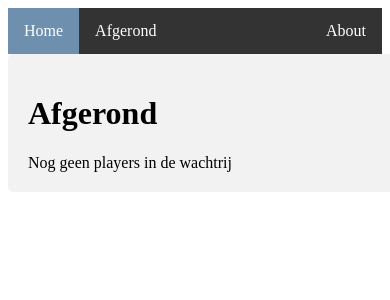
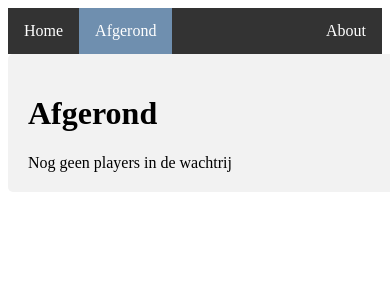
Before and after one commit to maxpandora/sending-1, a PHP site: page /afgerond.php in a window 390 px wide. Shown: the top 300 px of the page. Run offline with PHP 8.4, Linux system fonts and the light colour scheme; data that the repository does not hold is empty.

Commit message:
More cleaning navbar updated

```diff
--- a/afgerond.php
+++ b/afgerond.php
@@ -9,7 +9,7 @@
 </head>
 <body>
     <?php
-    require_once 'navbar.php';
+    require_once 'navbarafgerond.php';
     ?>
       <div class="div-1">
   <h1>Afgerond</h1>
--- a/database.php
+++ b/database.php
@@ -1,5 +1,5 @@
 <?php
-$servername = "localhost";
+$servername = "127.0.0.1";
 $username = "root";
 $password = "";
 $database = "sending";
--- a/insert.php
+++ b/insert.php
@@ -12,13 +12,12 @@ if(isset($_POST['submit']))
      $netwerk = mysqli_real_escape_string($conn, $_POST['netwerk']);
 
      $sql = "INSERT INTO `pakket`(`host`, `ip`, `gateway`, `netmask`, `dns`, `netwerk`) VALUES ('$host','$ip','$gateway','$netmask','$dns','$netwerk')";
-     $sql2 = "INSERT INTO `afgerond`(`host`, `ip`, `gateway`, `netmask`, `dns`, `netwerk`) VALUES ('$host','$ip','$gateway','$netmask','$dns','$netwerk')";
 
 
 
 }
 if ($conn->query($sql) === TRUE) {
-    header("Location: /sending/sending/index.php");
+    header("Location: /sending/index.php");
     exit;
 } else {
   }
--- /dev/null
+++ b/navbarafgerond.php
@@ -0,0 +1,6 @@
+<ul>
+  <li><a href="index.php">Home</a></li>
+  <li><a href="afgerond.php" class="active">Afgerond</a></li>
+  <li style="float:right"><a href="#about">About</a></li>
+
+</ul>
--- a/stylesheet.css
+++ b/stylesheet.css
@@ -86,3 +86,175 @@ input[type=text], select {
   border-radius: 4px;
   box-sizing: border-box;
 }
+
+
+// Navigation Variables
+$content-width: 1000px;
+$breakpoint: 799px;
+$nav-height: 70px;
+$nav-background: #262626;
+$nav-font-color: #ffffff;
+$link-hover-color: #2581DC;
+
+// Outer navigation wrapper
+.navigation {
+  height: $nav-height;
+  background: $nav-background;
+}
+
+// Logo and branding
+.brand {
+  position: absolute;
+  padding-left: 20px;
+  float: left;
+  line-height: $nav-height;
+  text-transform: uppercase;
+  font-size: 1.4em;
+  a,
+  a:visited {
+    color: $nav-font-color;
+    text-decoration: none;
+  }
+}
+
+// Container with no padding for navbar
+.nav-container {
+  max-width: $content-width;
+  margin: 0 auto;
+}
+
+// Navigation
+nav {
+  float: right;
+  ul {
+    list-style: none;
+    margin: 0;
+    padding: 0;
+    li {
+      float: left;
+      position: relative;
+      a,
+      a:visited {
+        display: block;
+        padding: 0 20px;
+        line-height: $nav-height;
+        background: $nav-background;
+        color: $nav-font-color;
+        text-decoration: none;
+        &:hover {
+          background: $link-hover-color;
+          color: $nav-font-color;
+        }
+        &:not(:only-child):after {
+          padding-left: 4px;
+          content: ' ▾';
+        }
+      } // Dropdown list
+      ul li {
+        min-width: 190px;
+        a {
+          padding: 15px;
+          line-height: 20px;
+        }
+      }
+    }
+  }
+}
+
+// Dropdown list binds to JS toggle event
+.nav-dropdown {
+  position: absolute;
+  display: none;
+  z-index: 1;
+  box-shadow: 0 3px 12px rgba(0, 0, 0, 0.15);
+}
+
+/* Mobile navigation */
+
+// Binds to JS Toggle
+.nav-mobile {
+  display: none;
+  position: absolute;
+  top: 0;
+  right: 0;
+  background: $nav-background;
+  height: $nav-height;
+  width: $nav-height;
+}
+@media only screen and (max-width: 798px) {
+  // Hamburger nav visible on mobile only
+  .nav-mobile {
+    display: block;
+  }
+  nav {
+   width: 100%;
+    padding: $nav-height 0 15px;
+    ul {
+      display: none;
+      li {
+        float: none;
+        a {
+          padding: 15px;
+          line-height: 20px;
+        }
+        ul li a {
+          padding-left: 30px;
+        }
+      }
+    }
+  }
+  .nav-dropdown {
+    position: static;
+  }
+}
+@media screen and (min-width: $breakpoint) {
+  .nav-list {
+    display: block !important;
+  }
+}
+#nav-toggle {
+  position: absolute;
+  left: 18px;
+  top: 22px;
+  cursor: pointer;
+  padding: 10px 35px 16px 0px;
+  span,
+  span:before,
+  span:after {
+    cursor: pointer;
+    border-radius: 1px;
+    height: 5px;
+    width: 35px;
+    background: $nav-font-color;
+    position: absolute;
+    display: block;
+    content: '';
+    transition: all 300ms ease-in-out;
+  }
+  span:before {
+    top: -10px;
+  }
+  span:after {
+    bottom: -10px;
+  }
+  &.active span {
+    background-color: transparent;
+    &:before,
+    &:after {
+      top: 0;
+    }
+    &:before {
+      transform: rotate(45deg);
+    }
+    &:after {
+      transform: rotate(-45deg);
+    }
+  }
+}
+
+// Page content
+article {
+  max-width: $content-width;
+  margin: 0 auto;
+  padding: 10px;
+}
```
Also changed, not shown: delete.php (+4 -4 lines), index.php (+9 -7 lines), navbarindex.php (renamed from navbar.php).
